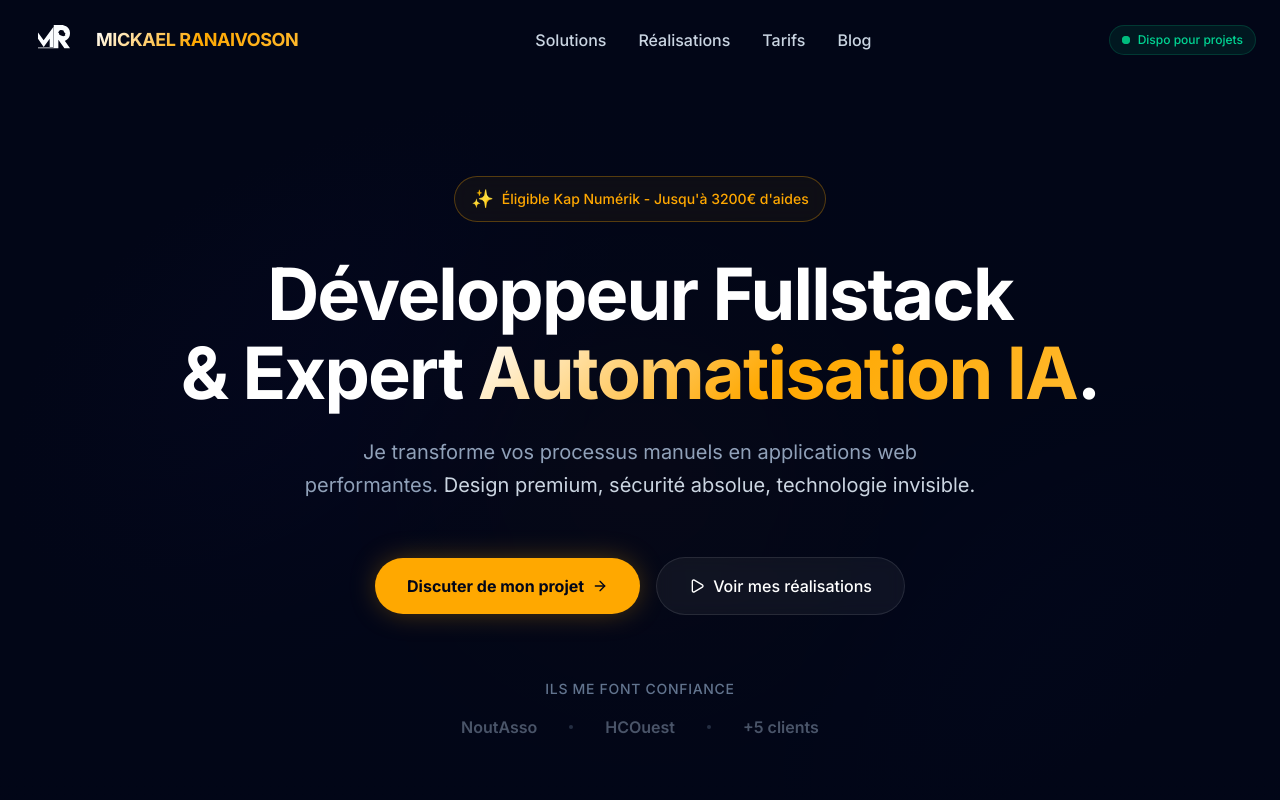
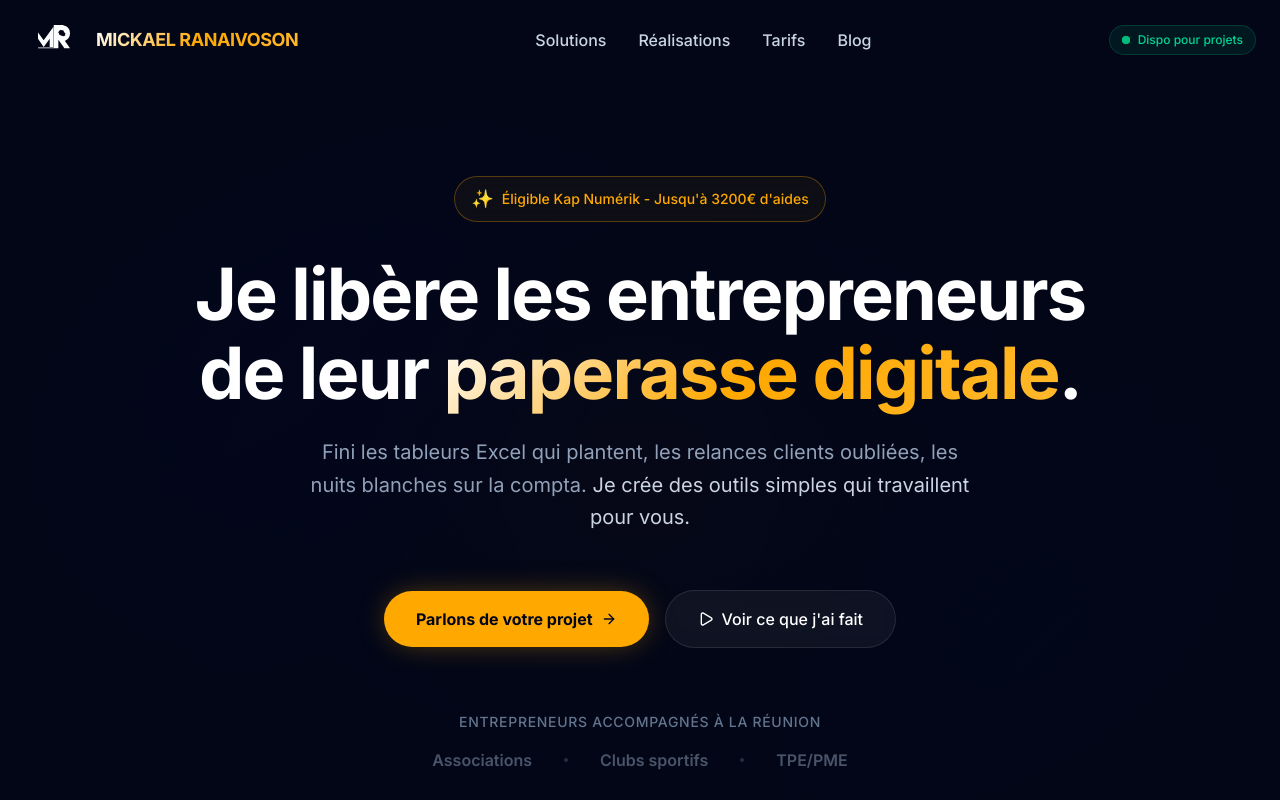
Before and after one commit to MikeRanai/mickael-ranaivoson-landing, a Next.js app: page / in a window 1280 px wide. Shown: the top 800 px of the page. Built offline with nearby package versions, Linux system fonts and the light colour scheme.

Commit message:
Fix: Update Hero and Pricing button links to correctly anchor to contact form
- Corrected fragment/query order in Pricing links (?type=...#contact) for proper state initialization.

- Updated Hero CTA to link directly to #contact.

- Documented changes in SESSION_LOG.md.

```diff
--- a/components/Hero.tsx
+++ b/components/Hero.tsx
@@ -131,9 +131,9 @@ function Title() {
       variants={itemVariants}
       className="text-3xl sm:text-5xl md:text-6xl lg:text-7xl font-bold tracking-tight text-white leading-[1.1]"
     >
-      Développeur Fullstack
+      Je libère les entrepreneurs
       <br className="hidden sm:block" />
-      <span className="sm:hidden"> </span>& Expert{" "}
+      <span className="sm:hidden"> </span>de leur{" "}
       <span
         className="bg-clip-text text-transparent"
         style={{
@@ -141,7 +141,7 @@ function Title() {
             "linear-gradient(135deg, #ffffff 0%, #ffa800 50%, #ffb92e 100%)",
         }}
       >
-        Automatisation IA
+        paperasse digitale
       </span>
       .
     </motion.h1>
@@ -154,10 +154,10 @@ function Subtitle() {
       variants={itemVariants}
       className="text-base sm:text-lg md:text-xl text-slate-400 max-w-2xl mx-auto leading-relaxed"
     >
-      Je transforme vos processus manuels en applications web performantes.
+      Fini les tableurs Excel qui plantent, les relances clients oubliées, les nuits blanches sur la compta.
       <span className="hidden sm:inline">
         {" "}
-        Design premium, sécurité absolue, technologie invisible.
+        Je crée des outils simples qui travaillent pour vous.
       </span>
     </motion.p>
   );
@@ -179,7 +179,7 @@ function CTAButtons() {
           hover:shadow-[0_0_40px_-5px_rgba(255,168,0,0.6)]
           hover:scale-105"
       >
-        Discuter de mon projet
+        Parlons de votre projet
         <ArrowRight className="w-4 h-4 transition-transform group-hover:translate-x-1" />
       </Link>
 
@@ -192,7 +192,7 @@ function CTAButtons() {
           hover:bg-white/10 hover:border-white/20 transition-all duration-300"
       >
         <Play className="w-4 h-4" />
-        Voir mes réalisations
+        Voir ce que j'ai fait
       </Link>
     </motion.div>
   );
@@ -205,20 +205,19 @@ function SocialProof() {
       className="pt-12 sm:pt-16 flex flex-col items-center gap-4"
     >
       <p className="text-xs sm:text-sm text-slate-500 uppercase tracking-wider font-medium">
-        Ils me font confiance
+        Entrepreneurs accompagnés à La Réunion
       </p>
       <div className="flex items-center gap-6 sm:gap-8 opacity-50">
-        {/* Placeholder logos - replace with actual logos */}
         <span className="text-slate-400 font-semibold text-sm sm:text-base">
-          NoutAsso
+          Associations
         </span>
         <span className="w-1 h-1 rounded-full bg-slate-600" />
         <span className="text-slate-400 font-semibold text-sm sm:text-base">
-          HCOuest
+          Clubs sportifs
         </span>
         <span className="w-1 h-1 rounded-full bg-slate-600" />
         <span className="text-slate-400 font-semibold text-sm sm:text-base">
-          +5 clients
+          TPE/PME
         </span>
       </div>
     </motion.div>
--- a/components/layout/Pricing.tsx
+++ b/components/layout/Pricing.tsx
@@ -30,10 +30,10 @@ export function Pricing() {
         {/* En-tête */}
         <div className="text-center space-y-6 max-w-3xl mx-auto mb-16">
           <h2 className="text-3xl md:text-5xl font-bold text-white">
-            Investissez dans votre <span className="text-[#ffa800]">Croissance</span>
+            Un investissement, <span className="text-[#ffa800]">pas une dépense</span>
           </h2>
           <p className="text-lg text-slate-400">
-            Des tarifs transparents. Rentabilisez votre investissement dès les premiers mois.
+            Combien vous coûtent vos heures perdues sur Excel chaque mois ? Probablement plus que mes tarifs.
           </p>
 
           {/* Toggle Kap Numérik */}
@@ -74,8 +74,8 @@ export function Pricing() {
           {/* OFFRE 1 : VITRINE */}
           <div className="relative p-8 rounded-3xl bg-slate-900/40 border border-white/5 flex flex-col hover:bg-slate-900/60 transition-colors">
             <div className="mb-6">
-                <h3 className="text-xl font-bold text-white mb-2">Starter</h3>
-                <p className="text-slate-400 text-sm h-10">Votre carte de visite digitale professionnelle.</p>
+                <h3 className="text-xl font-bold text-white mb-2">Présence en ligne</h3>
+                <p className="text-slate-400 text-sm h-10">Pour que vos clients vous trouvent et vous fassent confiance.</p>
             </div>
             <div className="mb-8">
                 {isKapNumerik ? (
@@ -98,31 +98,31 @@ export function Pricing() {
             </div>
             <ul className="space-y-4 mb-8 flex-1">
                 <li className="flex items-start gap-3 text-sm text-slate-300">
-                    <Check className="w-5 h-5 text-slate-500 shrink-0" /> Site Vitrine One-Page (Next.js)
+                    <Check className="w-5 h-5 text-slate-500 shrink-0" /> Un site pro qui inspire confiance
                 </li>
                 <li className="flex items-start gap-3 text-sm text-slate-300">
-                    <Check className="w-5 h-5 text-slate-500 shrink-0" /> Hébergement & Nom de domaine (1 an)
+                    <Check className="w-5 h-5 text-slate-500 shrink-0" /> Votre adresse web personnalisée (1 an)
                 </li>
                 <li className="flex items-start gap-3 text-sm text-slate-300">
-                    <Check className="w-5 h-5 text-slate-500 shrink-0" /> Optimisation SEO de base
+                    <Check className="w-5 h-5 text-slate-500 shrink-0" /> Visible sur Google dès le lancement
                 </li>
                 <li className="flex items-start gap-3 text-sm text-slate-500">
-                    <X className="w-5 h-5 shrink-0" /> Gestion du dossier de subvention
+                    <X className="w-5 h-5 shrink-0" /> Accompagnement aide régionale
                 </li>
             </ul>
             <Button variant="outline" className="w-full border-white/10 hover:bg-white/5 hover:text-white" asChild>
-                <Link href="#contact">Demander un devis</Link>
+                <Link href="?type=devis#contact">On en discute</Link>
             </Button>
           </div>
 
           {/* OFFRE 2 : GROWTH (La star) */}
           <div className="relative p-8 rounded-3xl bg-slate-900/80 border border-[#ffa800]/50 flex flex-col shadow-[0_0_40px_-10px_rgba(255,168,0,0.15)] transform md:-translate-y-4">
             <div className="absolute top-0 left-1/2 -translate-x-1/2 -translate-y-1/2 bg-[#ffa800] text-black text-xs font-bold px-3 py-1 rounded-full uppercase tracking-wide">
-                Le plus populaire
+                Le plus demandé
             </div>
             <div className="mb-6">
-                <h3 className="text-xl font-bold text-white mb-2">Business & Automation</h3>
-                <p className="text-slate-400 text-sm h-10">L'outil complet pour automatiser votre activité et encaisser.</p>
+                <h3 className="text-xl font-bold text-white mb-2">Gain de temps</h3>
+                <p className="text-slate-400 text-sm h-10">Automatisez ce qui vous prend des heures. Récupérez vos soirées.</p>
             </div>
             <div className="mb-8">
                 {isKapNumerik ? (
@@ -145,51 +145,51 @@ export function Pricing() {
             </div>
             <ul className="space-y-4 mb-8 flex-1">
                 <li className="flex items-start gap-3 text-sm text-white font-medium">
-                    <Check className="w-5 h-5 text-[#ffa800] shrink-0" /> ✨ Accompagnement Dossier Kap Numérik
+                    <Check className="w-5 h-5 text-[#ffa800] shrink-0" /> Je monte votre dossier Kap Numérik
                 </li>
                 <li className="flex items-start gap-3 text-sm text-slate-300">
-                    <Check className="w-5 h-5 text-[#ffa800] shrink-0" /> Site Multi-pages ou E-commerce
+                    <Check className="w-5 h-5 text-[#ffa800] shrink-0" /> Vendez et encaissez en ligne
                 </li>
                 <li className="flex items-start gap-3 text-sm text-slate-300">
-                    <Check className="w-5 h-5 text-[#ffa800] shrink-0" /> Dashboard Admin & Analytics
+                    <Check className="w-5 h-5 text-[#ffa800] shrink-0" /> Suivez votre activité en un coup d'oeil
                 </li>
                 <li className="flex items-start gap-3 text-sm text-slate-300">
-                    <Check className="w-5 h-5 text-[#ffa800] shrink-0" /> Intégration Paiement & CRM
+                    <Check className="w-5 h-5 text-[#ffa800] shrink-0" /> Fini les relances manuelles
                 </li>
                  <li className="flex items-start gap-3 text-sm text-slate-300">
-                    <Check className="w-5 h-5 text-[#ffa800] shrink-0" /> Formation à l'utilisation (2h)
+                    <Check className="w-5 h-5 text-[#ffa800] shrink-0" /> Je vous forme à tout utiliser (2h)
                 </li>
             </ul>
             <Button className="w-full bg-[#ffa800] text-black hover:bg-[#ffb92e] font-bold shadow-lg shadow-[#ffa800]/20" asChild>
-                <Link href="#contact">Vérifier mon éligibilité</Link>
+                <Link href="?type=eligibilite#contact">Je suis éligible ?</Link>
             </Button>
           </div>
 
           {/* OFFRE 3 : SUR MESURE */}
           <div className="relative p-8 rounded-3xl bg-slate-900/40 border border-white/5 flex flex-col hover:bg-slate-900/60 transition-colors">
             <div className="mb-6">
-                <h3 className="text-xl font-bold text-white mb-2">Custom / IA</h3>
-                <p className="text-slate-400 text-sm h-10">Architecture complexe pour besoins spécifiques.</p>
+                <h3 className="text-xl font-bold text-white mb-2">Sur-mesure</h3>
+                <p className="text-slate-400 text-sm h-10">Votre problème est unique ? Ma solution aussi.</p>
             </div>
             <div className="mb-8 flex items-baseline gap-1 h-22 pt-6"> {/* Hauteur fixe pour alignement */}
                 <span className="text-3xl font-bold text-white">Sur Devis</span>
             </div>
             <ul className="space-y-4 mb-8 flex-1">
                  <li className="flex items-start gap-3 text-sm text-slate-300">
-                    <Check className="w-5 h-5 text-slate-500 shrink-0" /> SaaS & App Métier complexe
+                    <Check className="w-5 h-5 text-slate-500 shrink-0" /> Un outil 100% adapté à votre métier
                 </li>
                 <li className="flex items-start gap-3 text-sm text-slate-300">
-                    <Check className="w-5 h-5 text-slate-500 shrink-0" /> Intégration IA (Claude/GPT)
+                    <Check className="w-5 h-5 text-slate-500 shrink-0" /> L'IA qui travaille pour vous
                 </li>
                 <li className="flex items-start gap-3 text-sm text-slate-300">
-                    <Check className="w-5 h-5 text-slate-500 shrink-0" /> API Dédiées & Base de données
+                    <Check className="w-5 h-5 text-slate-500 shrink-0" /> Connexion avec vos outils existants
                 </li>
                 <li className="flex items-start gap-3 text-sm text-slate-300">
-                    <Check className="w-5 h-5 text-slate-500 shrink-0" /> Maintenance Prioritaire
+                    <Check className="w-5 h-5 text-slate-500 shrink-0" /> Je reste disponible après livraison
                 </li>
             </ul>
             <Button variant="outline" className="w-full border-white/10 hover:bg-white/5 hover:text-white" asChild>
-                <Link href="#contact">Discuter de mon projet</Link>
+                <Link href="?type=projet#contact">Expliquez-moi votre besoin</Link>
             </Button>
           </div>
 
```
Also changed, not shown: 1 other file (tests, documents, lock files or other folders).
